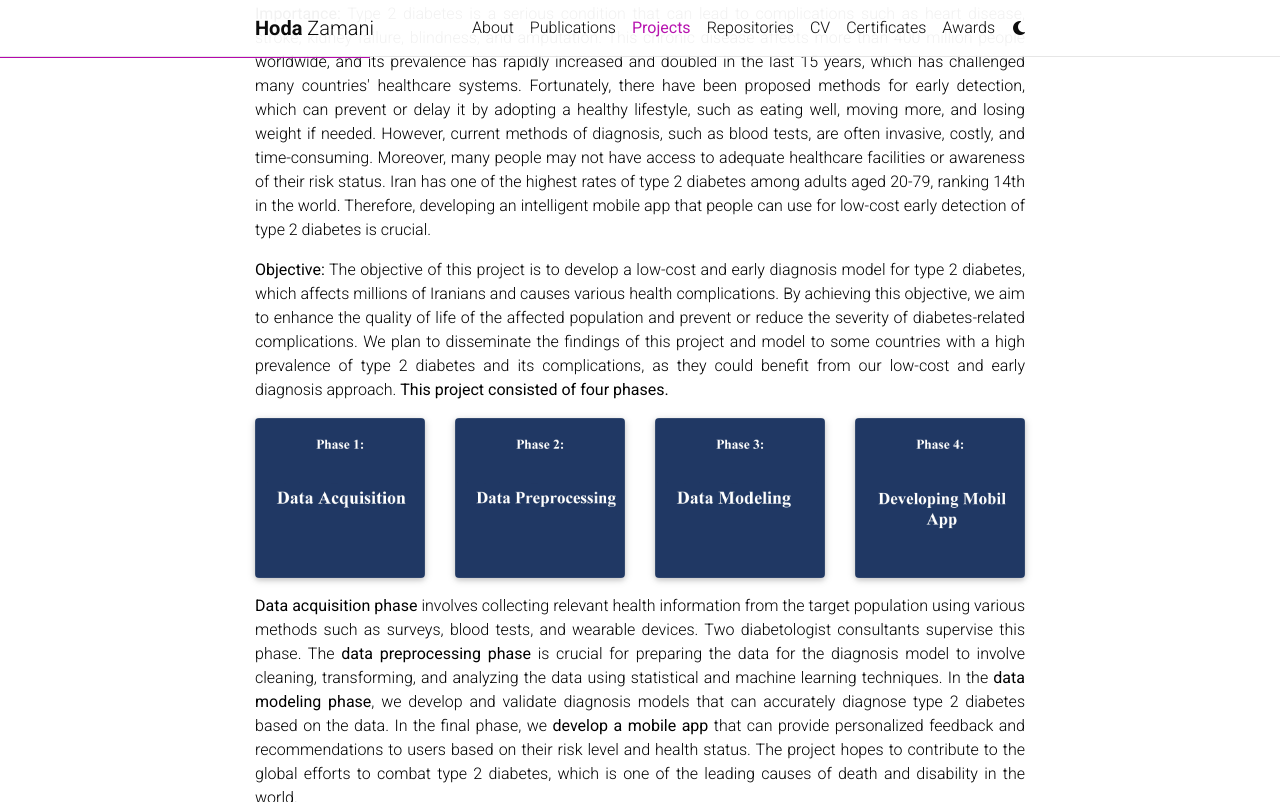
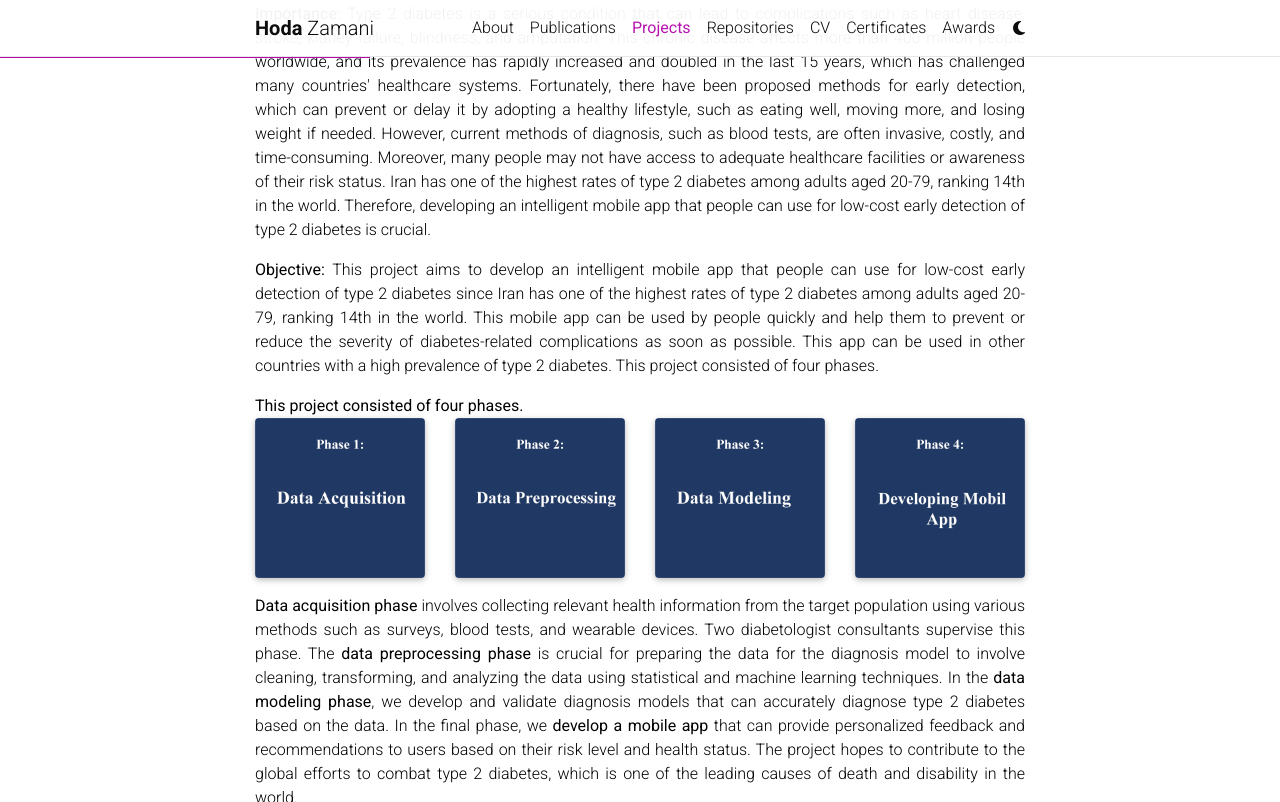
Before and after one commit to HodaZamani/HodaZamani.github.io, a Jekyll site: the page built from _projects/1_project.md, in a window 1280 px wide and 900 px high, scrolled down 345 px, cut to the strip 0-802 px from the top of the window. Built offline with Jekyll 4.4.1, drawn with Linux system fonts in a browser that asks for light colours; full-size pictures stand in for the smaller copies a plugin makes; comment, search, counter and statistics services are not loaded; a style sheet for code colours, icons or effects is not loaded.

Commit message:
Update 1_project.md

```diff
--- a/_projects/1_project.md
+++ b/_projects/1_project.md
@@ -17,7 +17,7 @@
 
 <p align="justify"><b>Importance:</b> Type 2 diabetes is a serious condition that can lead to complications such as heart disease, stroke, kidney failure, blindness, and amputation. This chronic disease affects more than 400 million people worldwide, and its prevalence has rapidly increased and doubled in the last 15 years, which has challenged many countries' healthcare systems. Fortunately, there have been proposed methods for early detection, which can prevent or delay it by adopting a healthy lifestyle, such as eating well, moving more, and losing weight if needed. However, current methods of diagnosis, such as blood tests, are often invasive, costly, and time-consuming. Moreover, many people may not have access to adequate healthcare facilities or awareness of their risk status. Iran has one of the highest rates of type 2 diabetes among adults aged 20-79, ranking 14th in the world. Therefore, developing an intelligent mobile app that people can use for low-cost early detection of type 2 diabetes is crucial.
 
-<p align="justify"><b>Objective:</b> The objective of this project is to develop a low-cost and early diagnosis model for type 2 diabetes, which affects millions of Iranians and causes various health complications. By achieving this objective, we aim to enhance the quality of life of the affected population and prevent or reduce the severity of diabetes-related complications. We plan to disseminate the findings of this project and model to some countries with a high prevalence of type 2 diabetes and its complications, as they could benefit from our low-cost and early diagnosis approach.
+<p align="justify"><b>Objective:</b> This project aims to develop an intelligent mobile app that people can use for low-cost early detection of type 2 diabetes since Iran has one of the highest rates of type 2 diabetes among adults aged 20-79, ranking 14th in the world. This mobile app can be used by people quickly and help them to prevent or reduce the severity of diabetes-related complications as soon as possible. This app can be used in other countries with a high prevalence of type 2 diabetes. This project consisted of four phases.</p>
 <b>This project consisted of four phases.</b>
 
 <div class="row">
```
